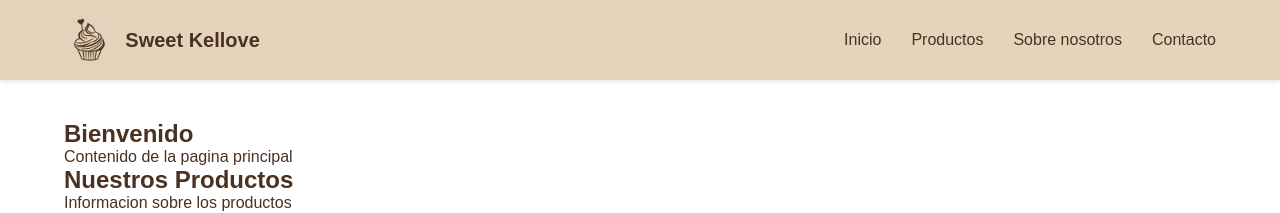
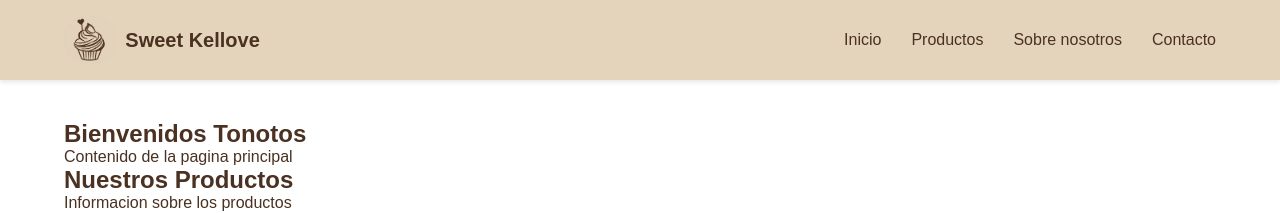
Before and after one commit to jairturinparedes27-boop/sweet-kellove, a React (Vite) app: page / in a window 1280 px wide. Shown: the top 213 px of the page. Built offline with nearby package versions, Linux system fonts and the light colour scheme.

Commit message:
Primer commit

```diff
--- a/src/pages/Index.jsx
+++ b/src/pages/Index.jsx
@@ -21,7 +21,7 @@ function Index() {
       {/* Contenido principal */}
       <main className="contenido">
         <section id="inicio">
-          <h1>Bienvenido</h1>
+          <h1>Bienvenidos Tonotos</h1>
           <p>Contenido de la pagina principal</p>
         </section>
         <section id="productos">
```
